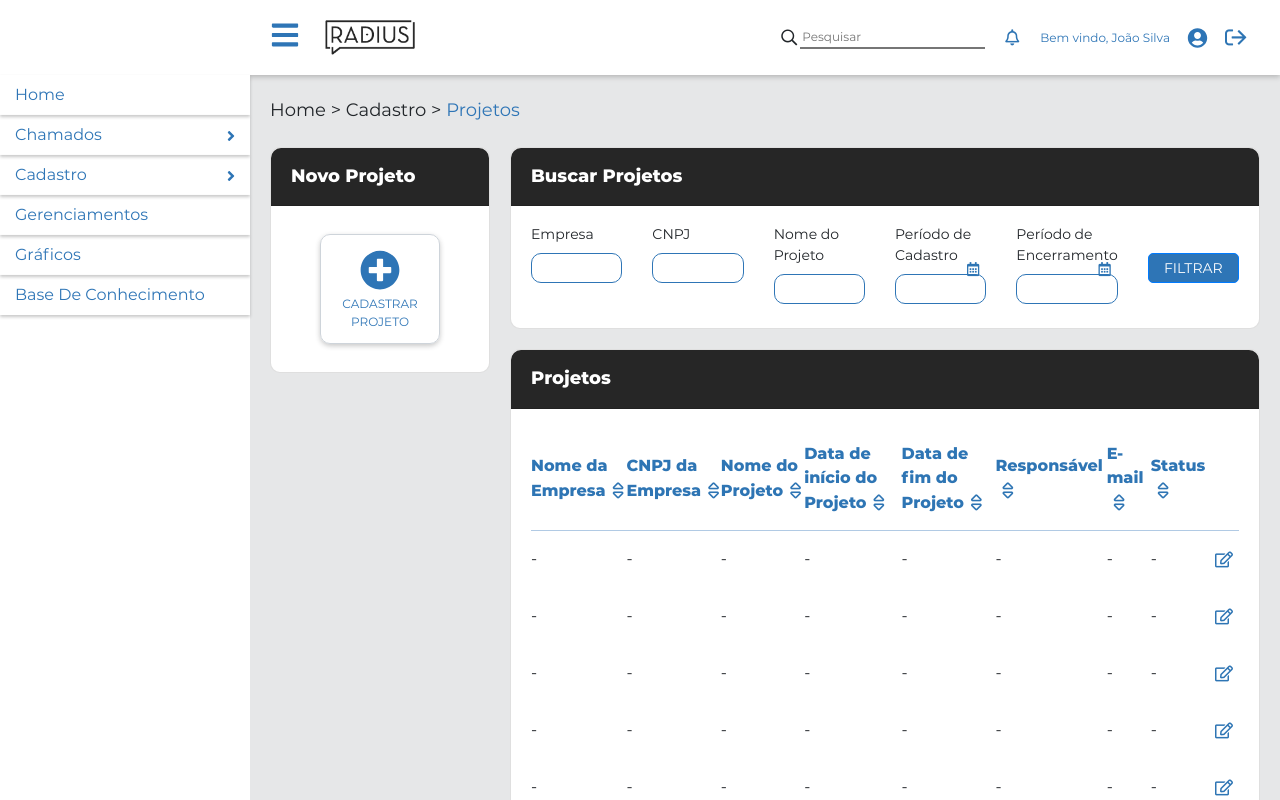
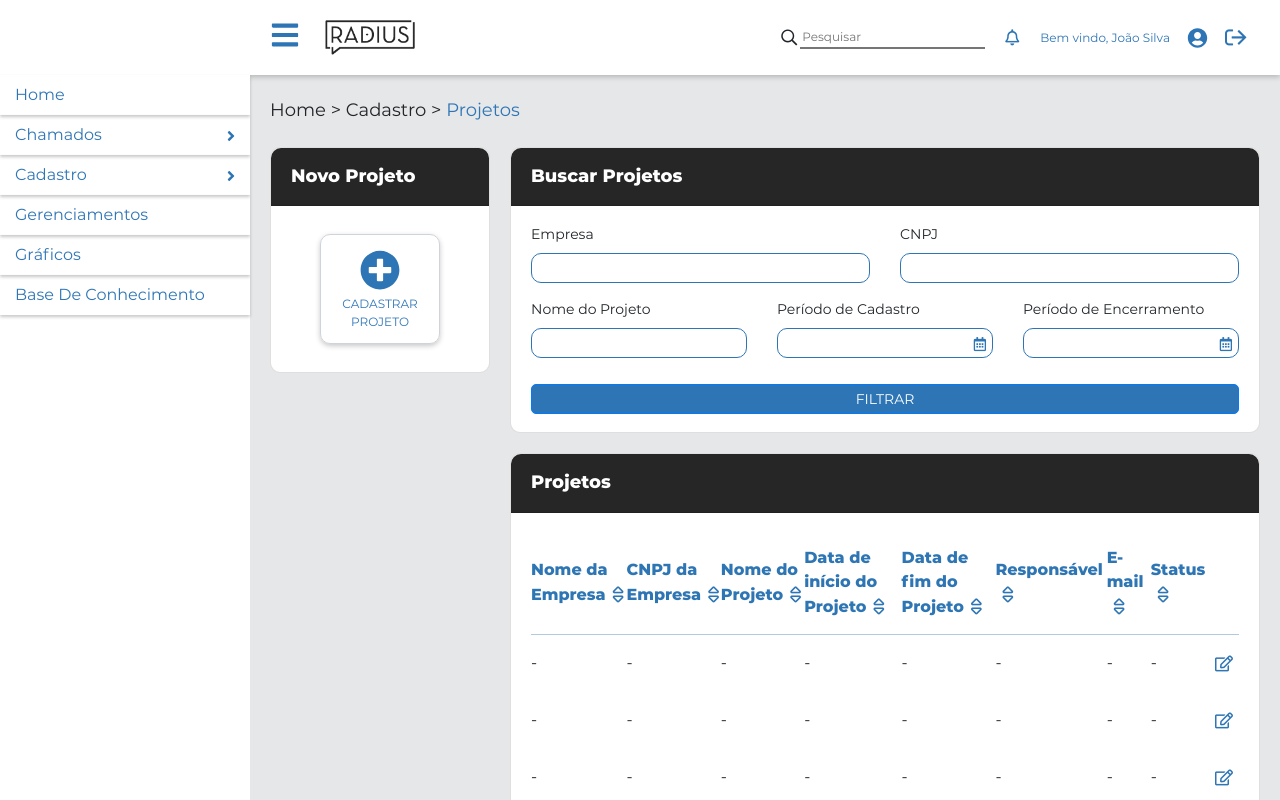
Before and after one commit to jorgelucasdev/Radius-IvoryFrontEnd, a React (Create React App) app in the folder radius/: page /Cadastro/ListagemProjetos in a window 1280 px wide. Shown: the top 800 px of the page. Built offline with nearby package versions, Linux system fonts and the light colour scheme.

Commit message:
Responsividade filtro de projetos

```diff
--- a/radius/src/pages/Cadastro/ListagemProjetos.js
+++ b/radius/src/pages/Cadastro/ListagemProjetos.js
@@ -198,22 +198,22 @@ const ListagemProjetos = props => {
 
                 <Row className={styles.rowBusca}>
 
-                  <Col xs={12} sm={6} md={6} lg xl className={styles.info}>
+                  <Col xs={12} sm={6} md={6} lg={6} xl={6} className={styles.info}>
                     <label>Empresa</label>
                     <input className={styles.input} />
                   </Col>
 
-                  <Col xs={12} sm={6} md={6} lg xl className={styles.info}>
+                  <Col xs={12} sm={6} md={6} lg={6} xl={6} className={styles.info}>
                     <label>CNPJ</label>
                     <input className={styles.input} />
                   </Col>
 
-                  <Col xs={12} sm={6} md={6} lg xl className={styles.info}>
+                  <Col xs={12} sm={6} md={6} lg={4} xl={4} className={styles.info}>
                     <label>Nome do Projeto</label>
                     <input className={styles.input} />
                   </Col>
 
-                  <Col xs={12} sm={6} md={6} lg xl className={styles.infoData}>
+                  <Col xs={12} sm={6} md={6} lg={4} xl={4} className={styles.infoData}>
                     <label className={styles.labelData}>Período de Cadastro</label>
                     <DatePicker
                       name="dataInicial"
@@ -229,7 +229,7 @@ const ListagemProjetos = props => {
                     <i className={[styles.calendar, 'icon-calendario'].join(' ')}></i>
                   </Col>
 
-                  <Col xs={12} sm={6} md={6} lg xl className={styles.infoData}>
+                  <Col xs={12} sm={12} md={12} lg={4} xl={4} className={styles.infoData}>
                     <label className={styles.labelData}>Período de Encerramento</label>
                     <DatePicker
                       name="dataFinal"
--- a/radius/src/pages/Cadastro/ListagemProjetos.module.scss
+++ b/radius/src/pages/Cadastro/ListagemProjetos.module.scss
@@ -33,6 +33,7 @@ h1 {
           .rowBusca {
             .info {
               font-size: 14px;
+              margin: 0 0 10px 0;
               .input {
                 margin: 0 0 6px;
                 padding: 0 0 0 10px;
@@ -95,7 +96,7 @@ h1 {
                 border-radius: 5px;
                 border-style: solid;
                 background-color: $color;
-                margin: 29px 0 0;
+                margin: 10px 0 0;
                 padding: 3px 6px;
                 font-size: 14px;
               }
```
